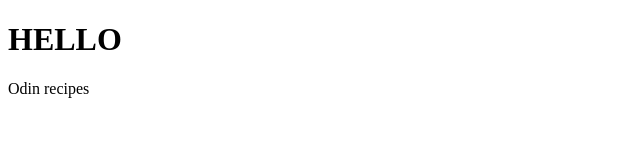
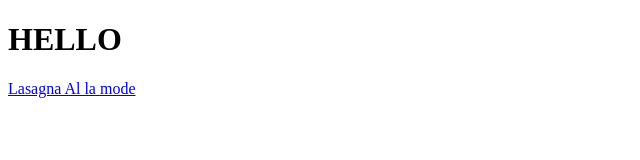
Before and after one commit to Prodigy3211/odin-recipes, a plain HTML site: page index.html in a window 1280 px wide. Shown: the whole page, without its empty margins (0-640 px from the left). Drawn offline with Linux system fonts and the light colour scheme.

Commit message:
Add a new link to lasagna recipe webpage
I've added a new hyperlink to the odin home page so that you can easily
get to the lasagna recipe without searching forever like Zues searching
for a Woman who he doesn't want to impregnate.

I used the <a> element to do this.

```diff
--- a/index.html
+++ b/index.html
@@ -6,7 +6,6 @@
     </head>
     <body>
         <h1>HELLO</h1>
-
-        <p>Odin recipes</p>
+        <a href="recipes/lasagna.html">Lasagna Al la mode</a>
     </body>
 </html>
```
